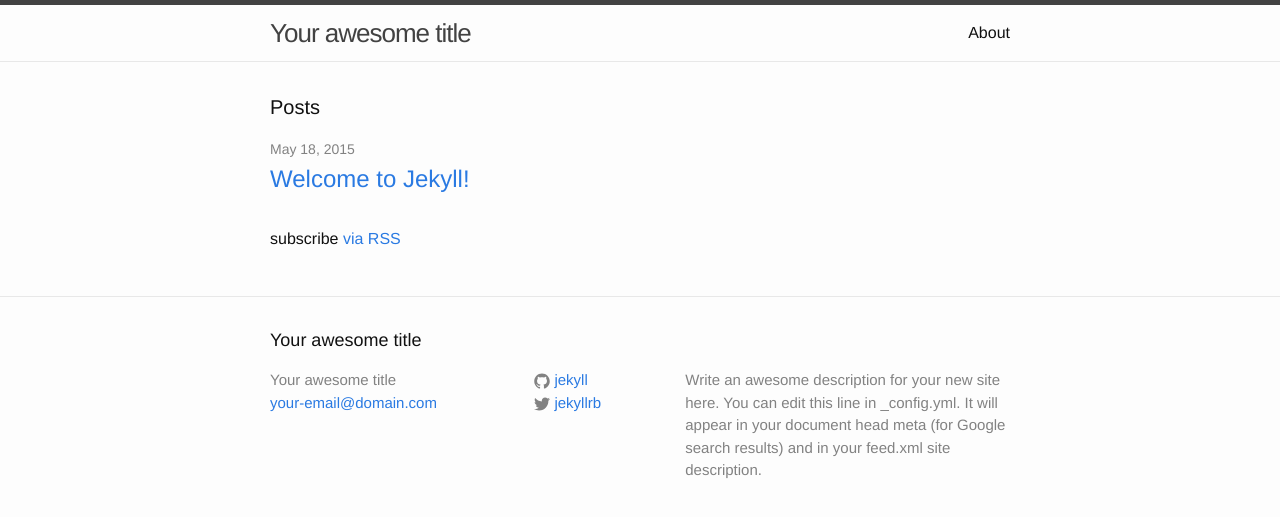
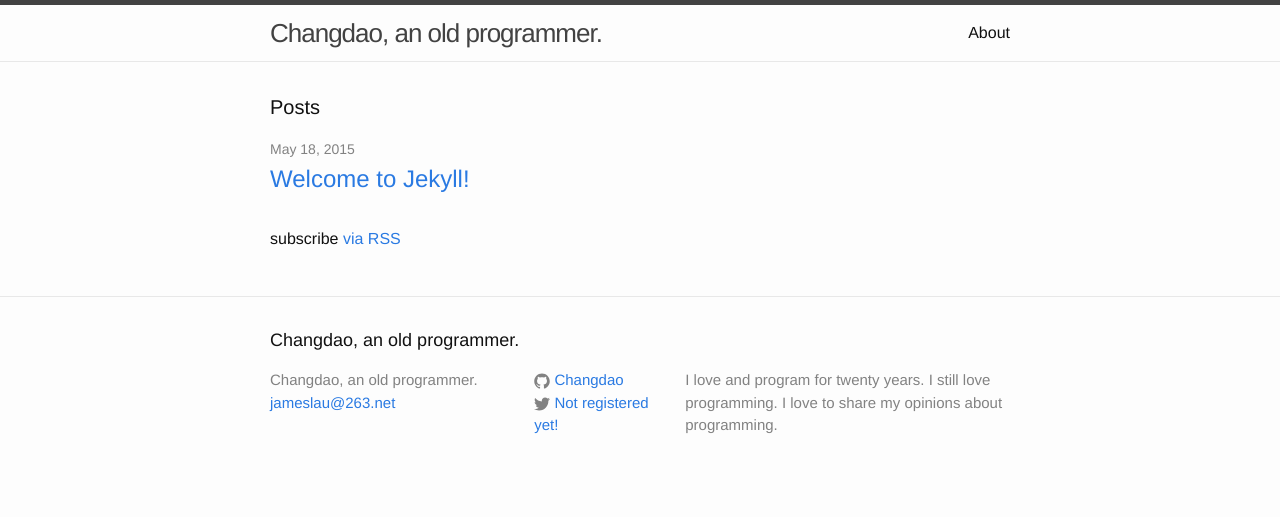
Before and after one commit to Changdao/Changdao.github.io, a Jekyll site: the page built from index.html, in a window 1280 px wide. Shown: the top 517 px of the page. Built offline with Jekyll 4.4.1, drawn with Linux system fonts in a browser that asks for light colours.

Commit message:
new site

```diff
--- a/_config.yml
+++ b/_config.yml
@@ -1,14 +1,13 @@
 # Site settings
-title: Your awesome title
-email: your-email@domain.com
+title: Changdao, an old programmer.
+email: jameslau@263.net
 description: > # this means to ignore newlines until "baseurl:"
-  Write an awesome description for your new site here. You can edit this
-  line in _config.yml. It will appear in your document head meta (for
-  Google search results) and in your feed.xml site description.
+     I love and program for twenty years. I still love programming.
+     I love to share my opinions about programming.
 baseurl: "" # the subpath of your site, e.g. /blog/
-url: "http://yourdomain.com" # the base hostname & protocol for your site
-twitter_username: jekyllrb
-github_username:  jekyll
+url: "http://changdao.github.io" # the base hostname & protocol for your site
+twitter_username: Not registered yet!
+github_username: Changdao
 
 # Build settings
 markdown: kramdown
```
